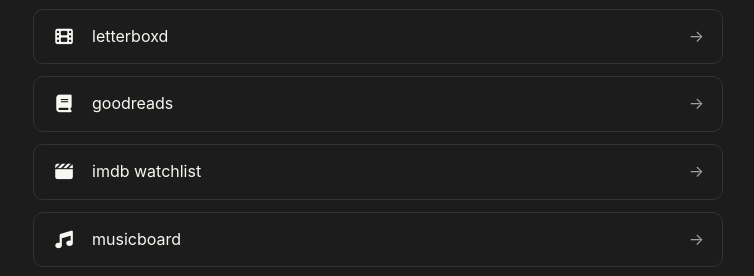
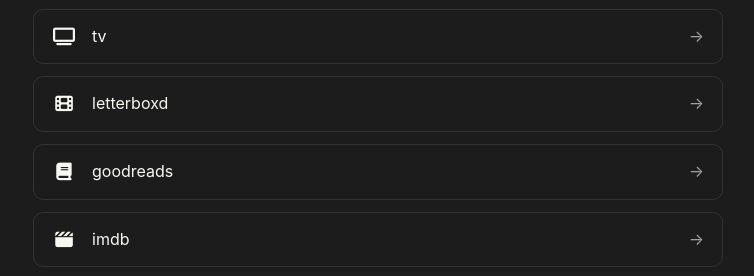
Before and after one commit to jekki1302/jekki1302.github.io, a plain HTML site: page contact.html in a window 1280 px wide. Shown: the part 659-935 px from the top of the page, without its empty margins (262-1016 px from the left). Drawn offline with Linux system fonts and the light colour scheme.

Commit message:
Update contact.html

```diff
--- a/contact.html
+++ b/contact.html
@@ -138,6 +138,15 @@
         </a>
 
         <a class="contact-card"
+           href="https://www.serializd.com/user/shreyasjv/profile"
+           target="_blank"
+           rel="noopener">
+            <i class="fas fa-tv"></i>
+            <span class="contact-label">tv</span>
+            <span class="contact-arrow">→</span>
+        </a>
+
+        <a class="contact-card"
            href="https://boxd.it/1ZVhP"
            target="_blank"
            rel="noopener">
@@ -160,7 +169,7 @@
            target="_blank"
            rel="noopener">
             <i class="fas fa-clapperboard"></i>
-            <span class="contact-label">imdb watchlist</span>
+            <span class="contact-label">imdb</span>
             <span class="contact-arrow">→</span>
         </a>
 
```
